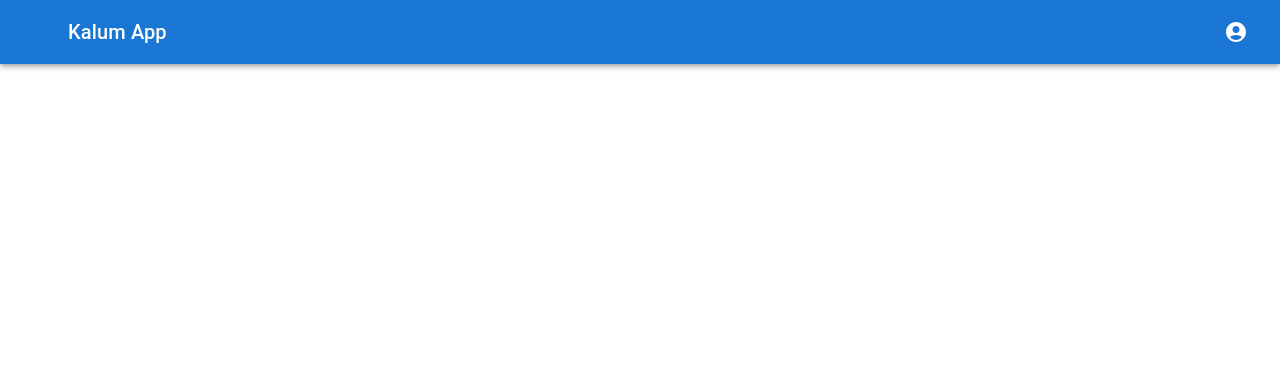
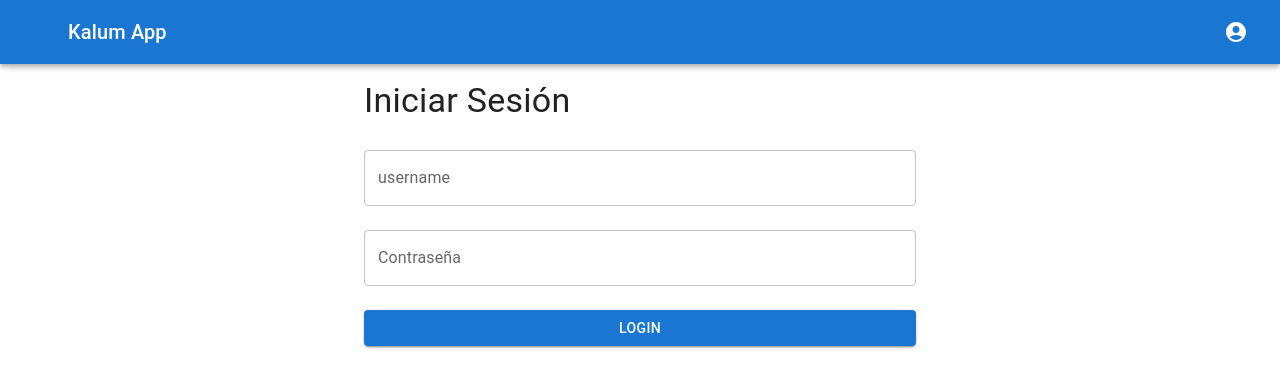
Before and after one commit to ljlrr/kalum-app-java-2025-react, a React (Vite) app: page /login in a window 1280 px wide. Shown: the top 388 px of the page. Built offline with nearby package versions, Linux system fonts and the light colour scheme; some icons are missing.

Commit message:
Funcionalidad de Login

```diff
--- a/src/App.tsx
+++ b/src/App.tsx
@@ -3,22 +3,50 @@
 import { useState } from 'react'
 import { AppBarMenu } from './components/layout/AppBarMenu';
 import { SideNav } from './components/layout/SideNav';
+import { BrowserRouter as Router, Route, Routes } from 'react-router-dom';
+import { LoginForm } from './components/auth/LoginForm';
+import Swal from 'sweetalert2';
 
 function App() {
 
-const [drawerOpen, setDrawerOpen] = useState(false);
-const handleDrawerToggle = () => setDrawerOpen(!drawerOpen);
+  const [drawerOpen, setDrawerOpen] = useState(false);
+  const handleDrawerToggle = () => setDrawerOpen(!drawerOpen);
 
-const handleLogout = () => {
-  console.log('Sesion cerrada');
-}
+  const handleLogout = () => {
+    Swal.fire({
+      title: "Logout",
+      text: "Estas seguro de cerrar sesión",
+      icon: "warning",
+      showCancelButton: true,
+      confirmButtonColor: "#3085d6",
+      cancelButtonColor: "#d33",
+      confirmButtonText: "Si"
+    }).then((result) => {
+      if (result.isConfirmed) {
+        window.location.href = '/login'
+
+      }
+    });
+
+
+  }
 
   return (
-    <>
-     <CssBaseline/>
-     <AppBarMenu onMenuClick={handleDrawerToggle} onLogout={handleLogout}></AppBarMenu>
+    <Router>
+      <CssBaseline />
+      <AppBarMenu onMenuClick={handleDrawerToggle} onLogout={handleLogout}></AppBarMenu>
       <SideNav open={drawerOpen} onClose={handleDrawerToggle}></SideNav>
-    </>
+
+      <Routes>
+        <Route path='/login' element={<LoginForm onLoginSuccess={() => window.location.href = 'www.google.com.gt'} />} />
+      </Routes>
+    </Router>
+
+
+
+
+
+
   )
 }
 
--- a/src/components/auth/LoginForm.tsx
+++ b/src/components/auth/LoginForm.tsx
@@ -1,7 +1,44 @@
-import React from 'react'
+import { Alert, Box, Button, Container, TextField, Typography } from '@mui/material';
+import React, { useState } from 'react'
+import Swal from 'sweetalert2';
 
-export const LoginForm = () => {
+interface LoginFormProps {
+  onLoginSuccess: () => void;
+}
+
+
+
+export const LoginForm: React.FC<LoginFormProps> = ({ onLoginSuccess }) => {
+
+  const [email, setEmail] = useState('');
+  const [password, setPassword] = useState('');
+  const [error, setError] = useState('');
+
+  const handleSubmit = async (e: React.FormEvent) => {
+    e.preventDefault();
+    Swal.fire({
+      title: 'Login',
+      text: 'Bienvenido al Sistema',
+      icon: 'success'
+    }).then((confirm) => {
+      if (confirm.isConfirmed) {
+        onLoginSuccess();
+      }
+
+    });
+  }
+
   return (
-    <div>LoginForm</div>
+    <Container maxWidth='sm' sx={{mt:10}}>
+      <Typography variant='h4' gutterBottom>Iniciar Sesión</Typography>
+      <form  onSubmit={handleSubmit}>
+        <TextField label="username" fullWidth margin='normal' value={email} onChange={(e) => setEmail(e.target.value)}/>
+        <TextField label='Contraseña' type='password' fullWidth margin='normal' value={password} onChange={(e) => setPassword(e.target.value)}/>
+        {error && <Alert severity='error' sx={{mt:2}}>{error}</Alert>}
+        <Box mt={2}>
+          <Button type='submit' variant='contained' fullWidth>Login</Button>
+        </Box>
+      </form>
+    </Container>
   )
 }
```
